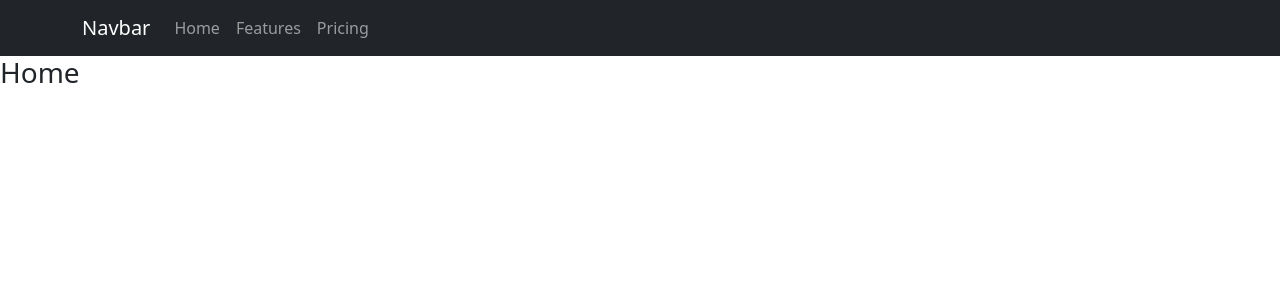
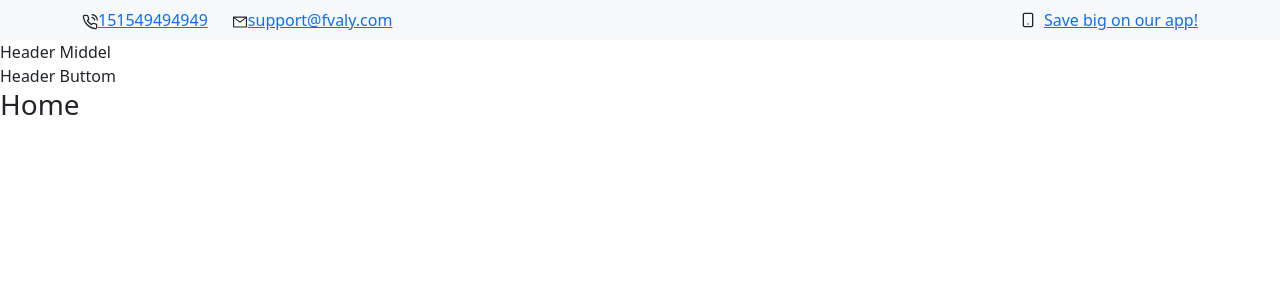
Before and after one commit to SakhawatHossain55/fvali, a React (Create React App) app: page / in a window 1280 px wide. Shown: the top 300 px of the page. Built offline with nearby package versions, Linux system fonts and the light colour scheme.

Commit message:
add top header

```diff
--- a/package.json
+++ b/package.json
@@ -11,11 +11,14 @@
     "@types/react": "^17.0.0",
     "@types/react-dom": "^17.0.0",
     "bootstrap": "^5.0.2",
+    "node-sass": "^6.0.1",
     "react": "^17.0.2",
     "react-bootstrap": "^2.0.0-beta.4",
     "react-dom": "^17.0.2",
+    "react-icons": "^4.2.0",
     "react-router-dom": "^5.2.0",
     "react-scripts": "4.0.3",
+    "sass-loader": "^10.1.1",
     "typescript": "^4.1.2",
     "web-vitals": "^1.0.1"
   },
--- a/src/AppRouter.tsx
+++ b/src/AppRouter.tsx
@@ -1,8 +1,6 @@
 import React, { Suspense } from "react";
 
 import { BrowserRouter as Router, Switch, Route } from "react-router-dom";
-// import Help from './pages/Help/Help';
-// import Home from './pages/Home/Home';
 const Home = React.lazy(() => import("./pages/Home/Home"));
 const Help = React.lazy(() => import("./pages/Help/Help"));
 
--- a/src/components/common/Header.tsx
+++ b/src/components/common/Header.tsx
@@ -1,19 +1,14 @@
 import React from "react";
-import { Container, Nav, Navbar } from "react-bootstrap";
+import HeaderButtom from "./HeaderButtom";
+import HeaderMiddel from "./HeaderMiddel";
+import HeaderTop from "./HeaderTop";
 
 const Header = () => {
   return (
-    <div>
-      <Navbar bg="dark" variant="dark">
-        <Container>
-          <Navbar.Brand href="#home">Navbar</Navbar.Brand>
-          <Nav className="me-auto">
-            <Nav.Link href="#home">Home</Nav.Link>
-            <Nav.Link href="#features">Features</Nav.Link>
-            <Nav.Link href="#pricing">Pricing</Nav.Link>
-          </Nav>
-        </Container>
-      </Navbar>
+    <div className="header">
+      <HeaderTop />
+      <HeaderMiddel />
+      <HeaderButtom />
     </div>
   );
 };
--- /dev/null
+++ b/src/components/common/HeaderButtom.tsx
@@ -0,0 +1,7 @@
+import React from "react";
+
+const HeaderButtom = () => {
+  return <div>Header Buttom</div>;
+};
+
+export default HeaderButtom;
--- /dev/null
+++ b/src/components/common/HeaderMiddel.tsx
@@ -0,0 +1,7 @@
+import React from "react";
+
+function HeaderMiddel() {
+  return <div>Header Middel</div>;
+}
+
+export default HeaderMiddel;
--- /dev/null
+++ b/src/components/common/HeaderTop.tsx
@@ -0,0 +1,35 @@
+import React from "react";
+import { Col, Container, Row } from "react-bootstrap";
+import { FiPhoneCall, FiSmartphone } from "react-icons/fi";
+import { AiOutlineMail } from "react-icons/ai";
+
+function HeaderTop() {
+  return (
+    <div className="header__top bg-light py-2">
+      <Container>
+        <Row>
+          <Col>
+            <div className="d-flex align-items-center gap-4">
+              <div>
+                <FiPhoneCall />
+                <a href="#">151549494949</a>
+              </div>
+              <div>
+                <AiOutlineMail />
+                <a href="#">support@fvaly.com</a>
+              </div>
+            </div>
+          </Col>
+          <Col>
+            <div className="d-flex align-items-center gap-2 justify-content-end">
+              <FiSmartphone />
+              <a href="#">Save big on our app!</a>
+            </div>
+          </Col>
+        </Row>
+      </Container>
+    </div>
+  );
+}
+
+export default HeaderTop;
```
Also changed, not shown: src/scss/abstract/_variable.scss (added), src/scss/components/common/_header.scss (added), src/scss/global/_global.scss (added), src/scss/global/_reset.scss (added), src/scss/main.scss (added), src/scss/overrides/_bootstra.scss (added), 2 other files (tests, documents, lock files or other folders).
